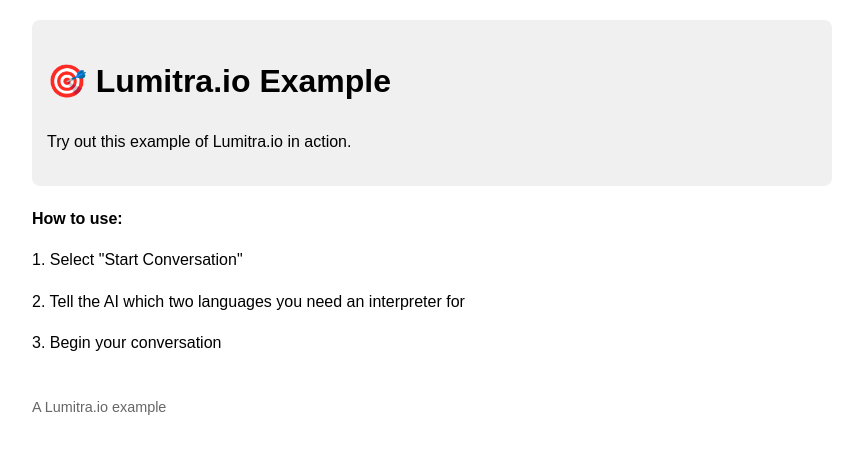
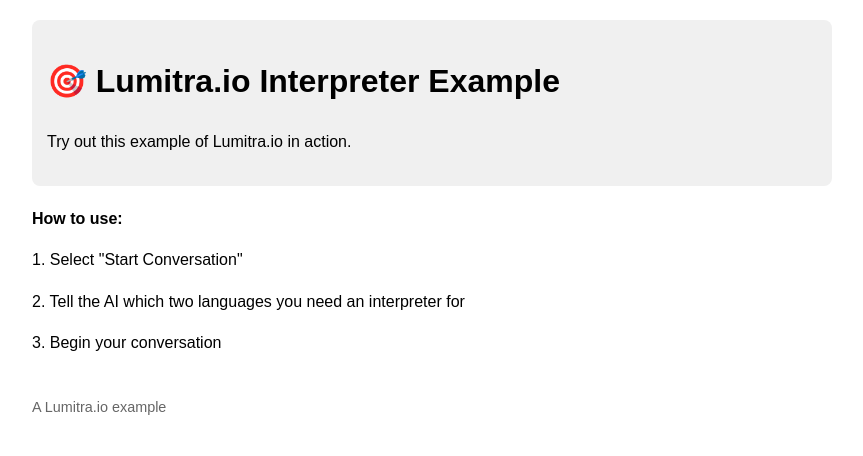
Before and after one commit to KevPierceBits/lumitra.io-interpreter-example, a plain HTML site: page index.html in a window 1280 px wide. Shown: the whole page, without its empty margins (208-1071 px from the left). Drawn offline with Linux system fonts and the light colour scheme; a script that the page names is missing.

Commit message:
Update index.html

```diff
--- a/index.html
+++ b/index.html
@@ -25,7 +25,7 @@
 </head>
 <body>
     <div class="demo-banner">
-        <h1>🎯 Lumitra.io Example</h1>
+        <h1>🎯 Lumitra.io Interpreter Example</h1>
         <p>Try out this example of Lumitra.io in action.</p>
     </div>
 
```
